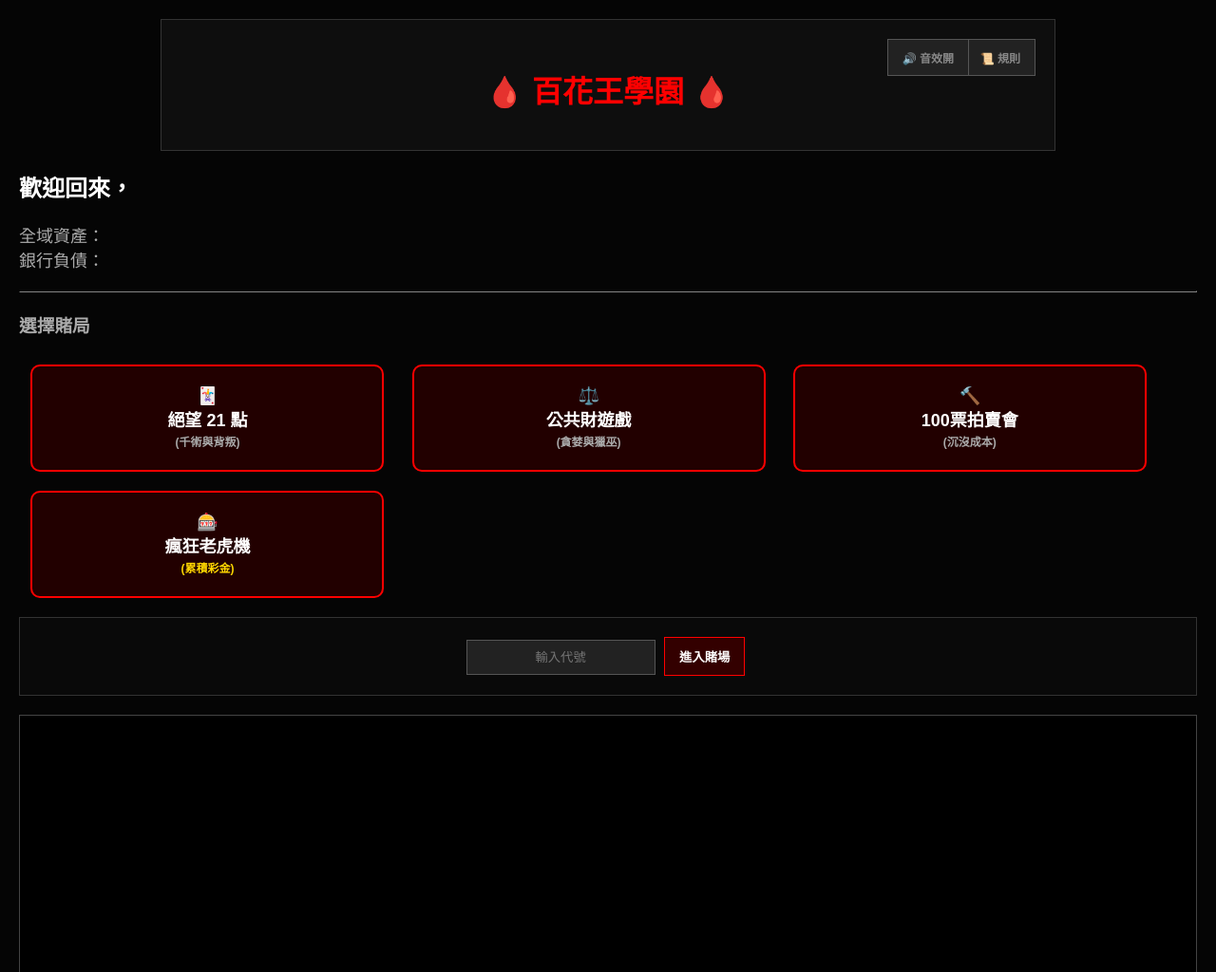
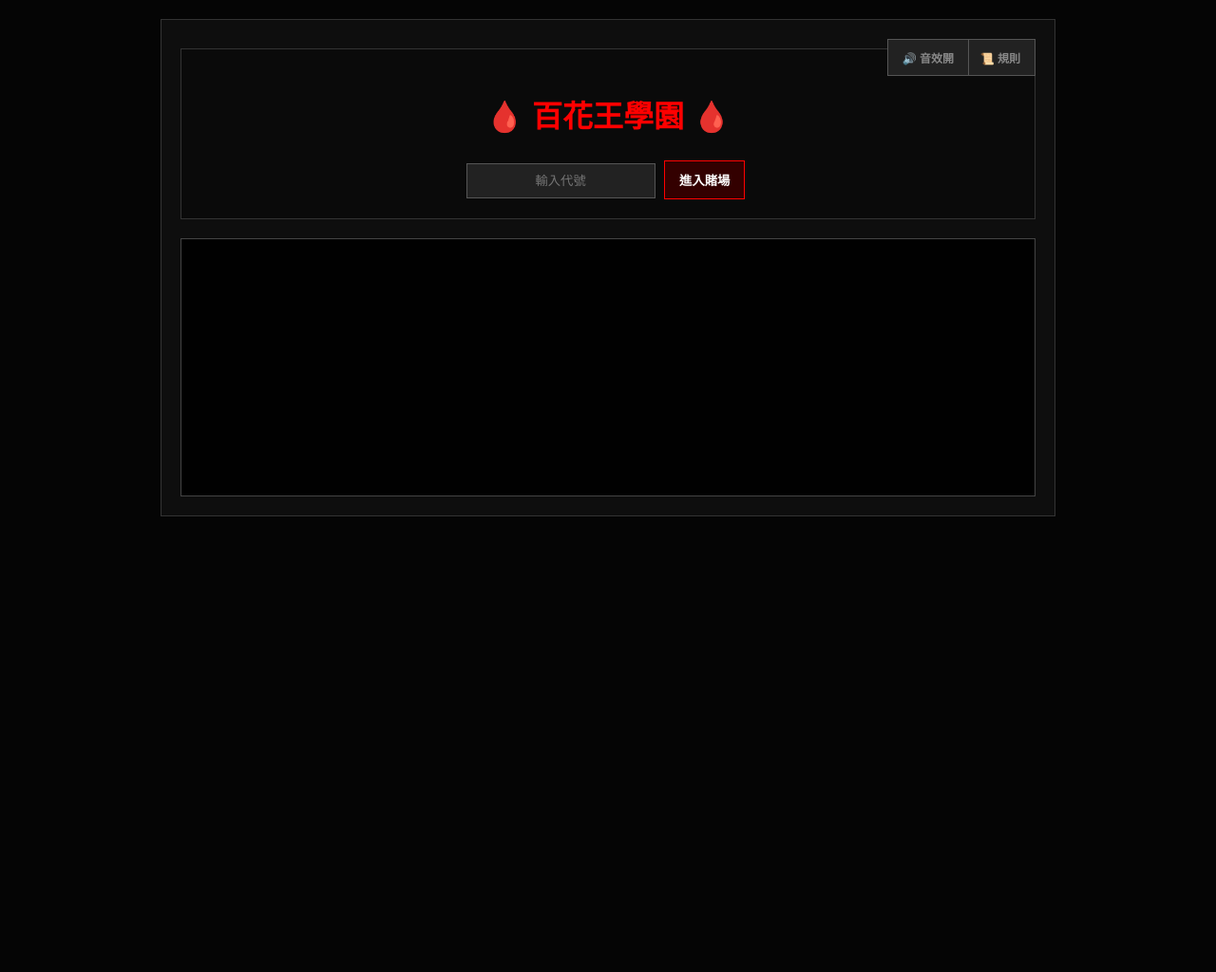
Before and after one commit to GoGoYEEDeRLi/kakegurui-casino, a Flask app: page / in a window 1280 px wide. Shown: the top 1024 px of the page at 95% size. After the commit the page ends 544 px from the top, so only its background shows below. Run offline with Flask 3, Linux system fonts and the light colour scheme; some libraries are stand-ins or nearby versions.

Commit message:
Update index.html

```diff
--- a/templates/index.html
+++ b/templates/index.html
@@ -145,7 +145,7 @@
         <button id="btn-mute" class="top-btn" style="right: 85px;" onclick="toggleMute()">🔊 音效開</button>
         <button id="btn-leave" class="top-btn leave-btn hidden" style="right: 175px;" onclick="returnToLobby()">🚪 退回大廳</button>
 
-        <div id="btn-recharge-global" class="global-recharge hidden">
+       <div id="btn-recharge-global" class="global-recharge hidden">
             <span style="color:#0f0; font-size:12px;">💸 借錢 (剩 <span id="recharge-count">3</span> 次)</span><br>
             <div class="step-container">
                 <button class="step-btn" onclick="adjustAmt('loan', -1000000)">-</button>
@@ -155,26 +155,13 @@
             <button onclick="requestLoan()" style="background:#060; border:none; padding: 5px 20px; margin-top:5px; width: 100%;">確定借貸</button>
         </div>
 
-        <h1 style="color: #f00; text-align: center; margin-top: 30px;">🩸 百花王學園 🩸</h1>
-
-        </div>
-            <h2 style="color: #fff;">歡迎回來，<span id="lobby-name" style="color:#0f0;"></span></h2>
-            <div style="font-size: 18px; margin-bottom: 20px;">
-                全域資產：<span id="lobby-chips" style="color:#ffd700; font-weight:bold;"></span><br>
-                銀行負債：<span id="lobby-debt" style="color:#f55;"></span>
-            </div>
-            <hr style="border-color:#333; margin-bottom:20px;">
-            <h3>選擇賭局</h3>
-            <button class="lobby-game-btn" onclick="enterRoom('blackjack')">🃏<br>絕望 21 點<br><span style="font-size:12px; color:#aaa;">(千術與背叛)</span></button>
-            <button class="lobby-game-btn" onclick="enterRoom('tax')">⚖️<br>公共財遊戲<br><span style="font-size:12px; color:#aaa;">(貪婪與獵巫)</span></button>
-            <button class="lobby-game-btn" onclick="enterRoom('auction')">🔨<br>100票拍賣會<br><span style="font-size:12px; color:#aaa;">(沉沒成本)</span></button>
-            <button class="lobby-game-btn" onclick="enterSlot()">🎰<br>瘋狂老虎機<br><span style="font-size:12px; color:#ffd700;">(累積彩金)</span></button>
-        </div>
-            <div id="login-area" class="panel" style="text-align: center;">
+        <div id="login-area" class="panel" style="text-align: center;">
+            <h1 style="color: #f00; margin-top: 30px;">🩸 百花王學園 🩸</h1>
             <input type="text" id="name-in" placeholder="輸入代號">
             <button onclick="login()">進入賭場</button>
-            </div>
-<div id="lobby-area" class="panel hidden" style="text-align: center;">
+        </div>
+
+        <div id="lobby-area" class="panel hidden" style="text-align: center;">
             <h2 style="color: #fff;">歡迎回來，<span id="lobby-name" style="color:#0f0;"></span></h2>
             <div style="font-size: 18px; margin-bottom: 20px;">
                 全域資產：<span id="lobby-chips" style="color:#ffd700; font-weight:bold;"></span><br>
@@ -183,12 +170,14 @@
             <hr style="border-color:#333; margin-bottom:20px;">
             <h3>選擇賭局</h3>
             <div style="display: flex; flex-wrap: wrap; justify-content: center; gap: 10px;">
-                <button class="lobby-game-btn" onclick="enterRoom('blackjack')">🃏<br>絕望 21 點</button>
-                <button class="lobby-game-btn" onclick="enterRoom('tax')">⚖️<br>公共財遊戲</button>
-                <button class="lobby-game-btn" onclick="enterRoom('auction')">🔨<br>100票拍賣會</button>
+                <button class="lobby-game-btn" onclick="enterRoom('blackjack')">🃏<br>絕望 21 點<br><span style="font-size:12px; color:#aaa;">(千術與背叛)</span></button>
+                <button class="lobby-game-btn" onclick="enterRoom('tax')">⚖️<br>公共財遊戲<br><span style="font-size:12px; color:#aaa;">(貪婪與獵巫)</span></button>
+                <button class="lobby-game-btn" onclick="enterRoom('auction')">🔨<br>100票拍賣會<br><span style="font-size:12px; color:#aaa;">(沉沒成本)</span></button>
                 <button class="lobby-game-btn" onclick="enterSlot()" style="border-color: #ffd700;">🎰<br>瘋狂老虎機<br><span style="font-size:12px; color:#ffd700;">(累積彩金)</span></button>
             </div>
-        </div> <div id="slot-area" class="panel hidden" style="text-align: center;">
+        </div>
+
+        <div id="slot-area" class="panel hidden" style="text-align: center;">
             <div class="jackpot-board" style="background: #000; border: 2px solid #ff0; color: #f00; font-family: monospace; font-size: 28px; padding: 10px; margin-bottom: 15px;">
                 💰 JACKPOT: <span id="jackpot-display">¥10,000,000</span>
             </div>
```
